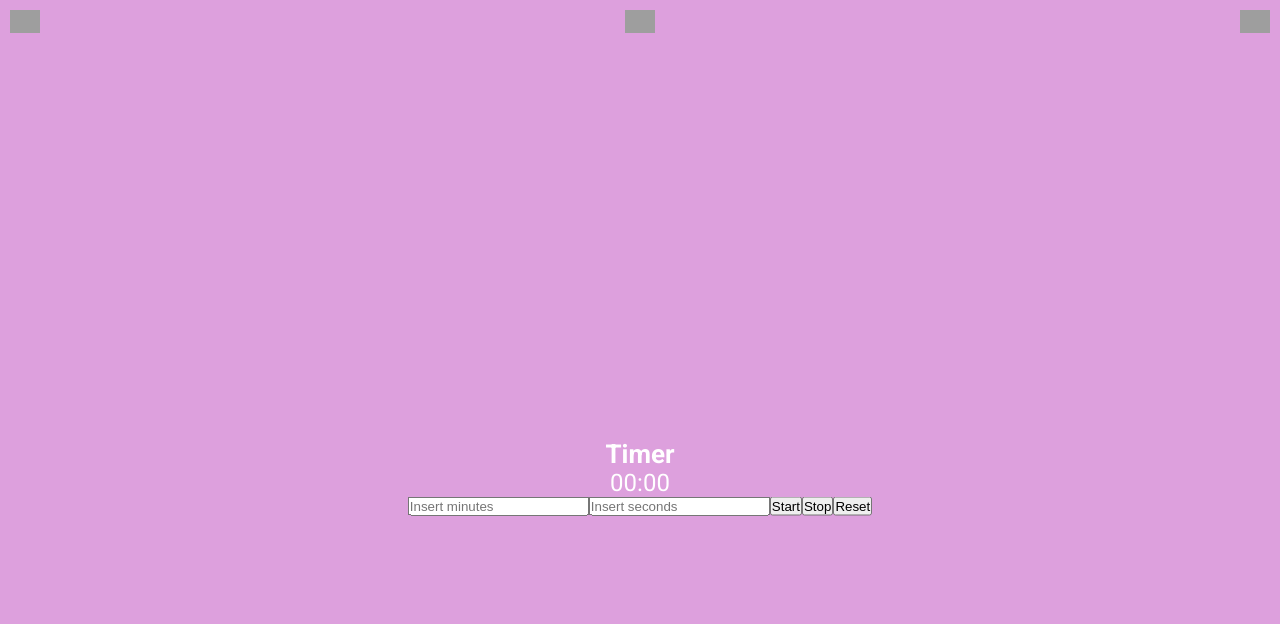
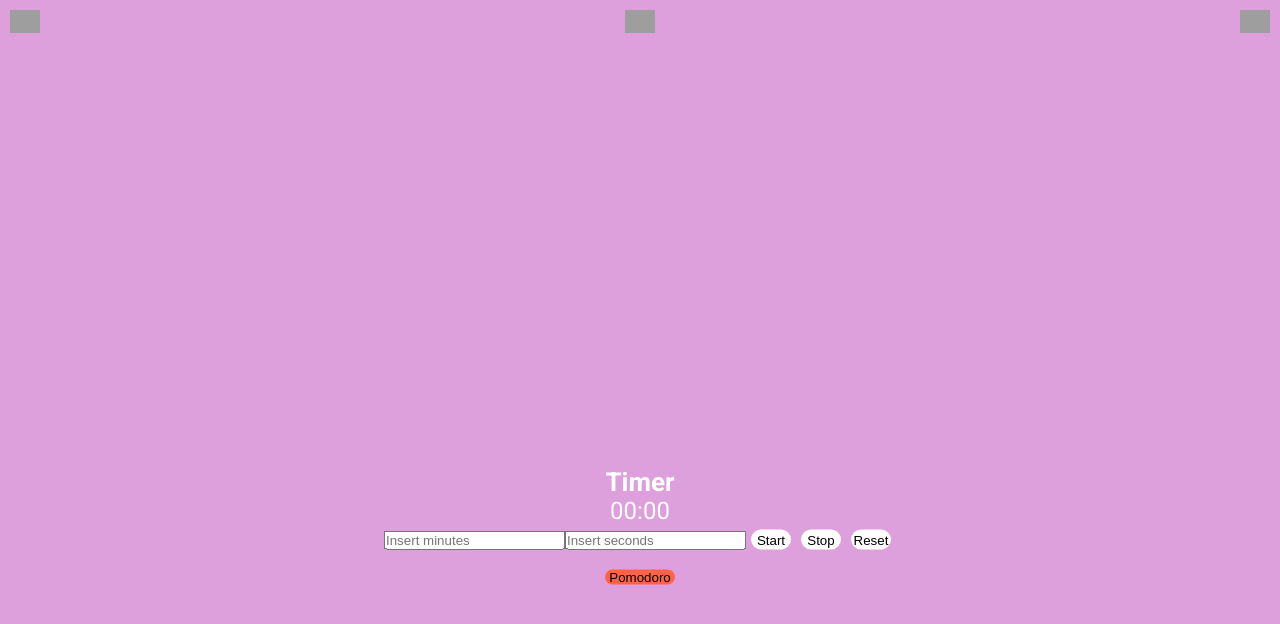
Before and after one commit to YuneidyC/Timer, a plain HTML site: page index.html in a window 1280 px wide. Both pictures are taken after a click on the button 640 px from the left and 22 px from the top of the page. Drawn offline with Linux system fonts and the light colour scheme; grey boxes are pictures that could not be loaded.

Commit message:
Add pomodoro and change functions name

```diff
--- a/src/index.js
+++ b/src/index.js
@@ -18,20 +18,24 @@ function mainInner() {
 
     const divButton = document.getElementsByClassName('hero--buttons')[0];
     const form = document.getElementsByClassName('form--timer')[0];
+    const div = document.getElementsByClassName('pomodoro--container')[0];
 
     const input = document.getElementsByClassName('input');
     removeChildren(input);
 
+    form.remove();
+    div.remove();
+
     const buttonStart = document.getElementsByClassName('hero--button');
     removeChildren(buttonStart);
 
-    const start = createChild(form, 'button', 'button', 'Start', 'button', 'hero--button');
+    const start = createChild(divButton, 'button', 'button', 'Start', 'button', 'hero--button');
     start.addEventListener('click', startChronometer);
 
-    const stop = createChild(form, 'button', 'button', 'Stop', 'button', 'hero--button');
+    const stop = createChild(divButton, 'button', 'button', 'Stop', 'button', 'hero--button');
     stop.addEventListener('click', stopChronometer);
 
-    const reset = createChild(form, 'button', 'button', 'Reset', 'button', 'hero--button');
+    const reset = createChild(divButton, 'button', 'button', 'Reset', 'button', 'hero--button');
     reset.addEventListener('click', resetChronometer);
 }
 
@@ -82,8 +86,8 @@ function startTimer() {
     event.preventDefault();
     currentButton = event.target;
     currentButton.disabled = true;
-    let minutes = parseInt(document.getElementsByTagName('input')[0].value);
-    let seconds = parseInt(document.getElementsByTagName('input')[1].value);
+    let minutes = parseInt(document.getElementsByTagName('input')[0].value);;
+    let seconds = parseInt(document.getElementsByTagName('input')[1].value);;
 
     timerMinutes.textContent = minutes;
     timerSeconds.textContent = seconds;
@@ -111,6 +115,7 @@ function startTimer() {
 }
 
 function timer() {
+    stopChronometer();
     resetStopwatch();
     document.getElementById('chronometer-button').disabled = false;
     document.getElementsByClassName('hero--title')[0].innerHTML = 'Timer';
@@ -126,22 +131,27 @@ function timer() {
     divButton.appendChild(form);
     form.onsubmit = function() {startTimer()};
 
-    let inputMinutes = createChild(form, 'input', 'number');
-    inputMinutes.classList.add('input');
-    inputMinutes.placeholder = 'Insert minutes';
+    createChild(form, 'input', 'number', 'Insert minutes', 'inputMinutes');
+    createChild(form, 'input', 'number', 'Insert seconds', 'inputSeconds');
 
-    let inputSeconds = createChild(form, 'input', 'number');
-    inputSeconds.classList.add('input');
-    inputSeconds.placeholder = 'Insert seconds';
+    const start = createChild(form, 'button', 'button', 'Start', 'button', 'hero--button');
+    start.addEventListener('click', startTimer);
 
-    const buttonStart = createChild(form, 'button', 'button', 'Start', 'button', 'hero--button');
-    buttonStart.addEventListener('click', startTimer);
+    const stop = createChild(form, 'button', 'button', 'Stop', 'button', 'hero--button');
+    stop.addEventListener('click', stopChronometer);
 
-    const buttonStop = createChild(form, 'button', 'button', 'Stop', 'button', 'hero--button');
-    buttonStop.addEventListener('click', stopChronometer);
+    const reset = createChild(form, 'button', 'button', 'Reset', 'button', 'hero--button');
+    reset.addEventListener('click', resetChronometer);
 
-    const buttonReset = createChild(form, 'button', 'button', 'Reset', 'button', 'hero--button');
-    buttonReset.addEventListener('click', resetChronometer);
+    const div = document.createElement('div');
+    div.classList.add('pomodoro--container');
+    divButton.appendChild(div);
+
+    const pomodoro = createChild(div, 'button', 'button', 'Pomodoro', 'button', 'pomodoro');
+    pomodoro.addEventListener('click', () => {
+        document.getElementsByClassName('inputMinutes')[0].value = 5;
+        document.getElementsByClassName('inputSeconds')[0].value = 0;
+    });
 
     timerMinutes = document.getElementById('minutes');
     timerSeconds = document.getElementById('seconds');
@@ -154,19 +164,30 @@ function removeChildren(params) {
     }
 }
 
-function createChild(parent, elementType, type, textContent, className, className2 = null) {
+function createChild(parent, elementType, type, title, className, className2 = null) {
     const element = document.createElement(elementType);
     parent.appendChild(element);
     element.type = type;
-    addClassAndText(element, textContent, className, className2);
-    return element;
+    addClassName(element, className, className2);
+    if(type === 'button') {
+        addTextContent(element, title);
+        return element;
+    } else {
+        addPlaceholder(element, title);
+    }
 }
 
-function addClassAndText(element, textContent, className, className2) {
+function addClassName(element, className, className2) {
     element.classList.add(className);
-    element.textContent = textContent;
-
     if(className2 != null) {
         element.classList.add(className2);
     }
 }
+
+function addTextContent(element, textContent) {
+    element.textContent = textContent;
+}
+
+function addPlaceholder(element, placeholder) {
+    element.placeholder = placeholder;
+}
--- a/src/styles/styles.css
+++ b/src/styles/styles.css
@@ -24,10 +24,6 @@ header {
     width: 100%;
 }
 
-button:hover {
-    cursor: pointer;
-}
-
 .header--nav ul {
     width: 100%;
     display: flex;
@@ -38,13 +34,6 @@ button:hover {
 
 .header--nav ul li button img {
     width: 30px;
-}
-
-.header--button {
-    background-color: transparent;
-    border: transparent;
-    border-radius: 20px;
-    cursor: pointer;
 }
 
 main {
@@ -66,3 +55,39 @@ main {
 .hero--time p {
     font-size: 2.4rem;
 }
+
+.header--button {
+    background-color: transparent;
+    border: transparent;
+}
+
+.hero--button {
+    background-color: white;
+    border-radius: 40px;
+    border: transparent;
+    text-align: center;
+    margin: 5px;
+    cursor: pointer;
+    height: 20px;
+    width: 40px;
+}
+
+button:hover {
+    cursor: pointer;
+}
+
+.hero--button:disabled {
+    background-color: lightgray;
+    border: lightgray solid;
+}
+
+.pomodoro--container .pomodoro {
+    width: 70px;
+    background-color: tomato;
+    border: transparent;
+    border-radius: 40px;
+}
+
+.pomodoro--container {
+    margin: 15px;
+}
```
